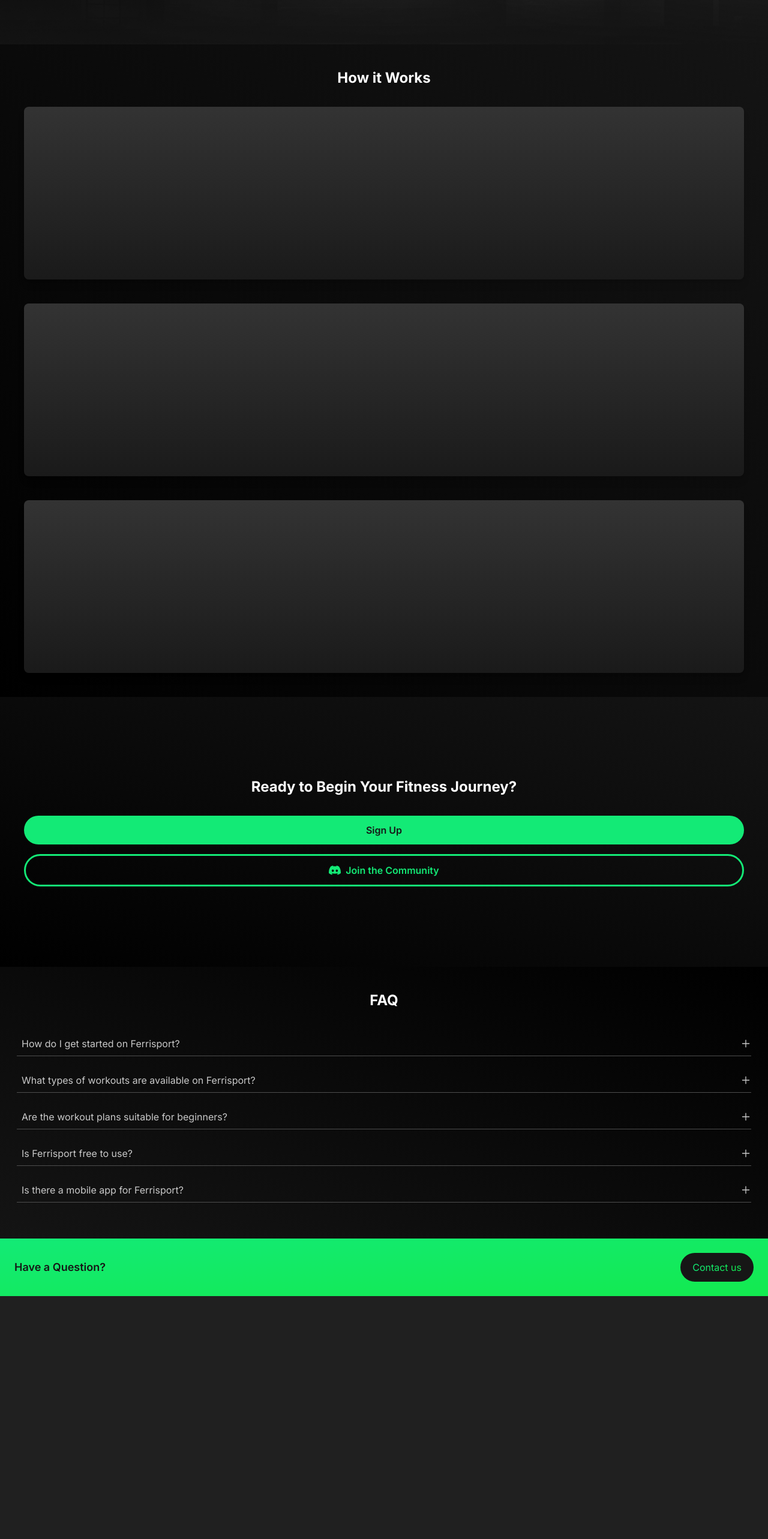
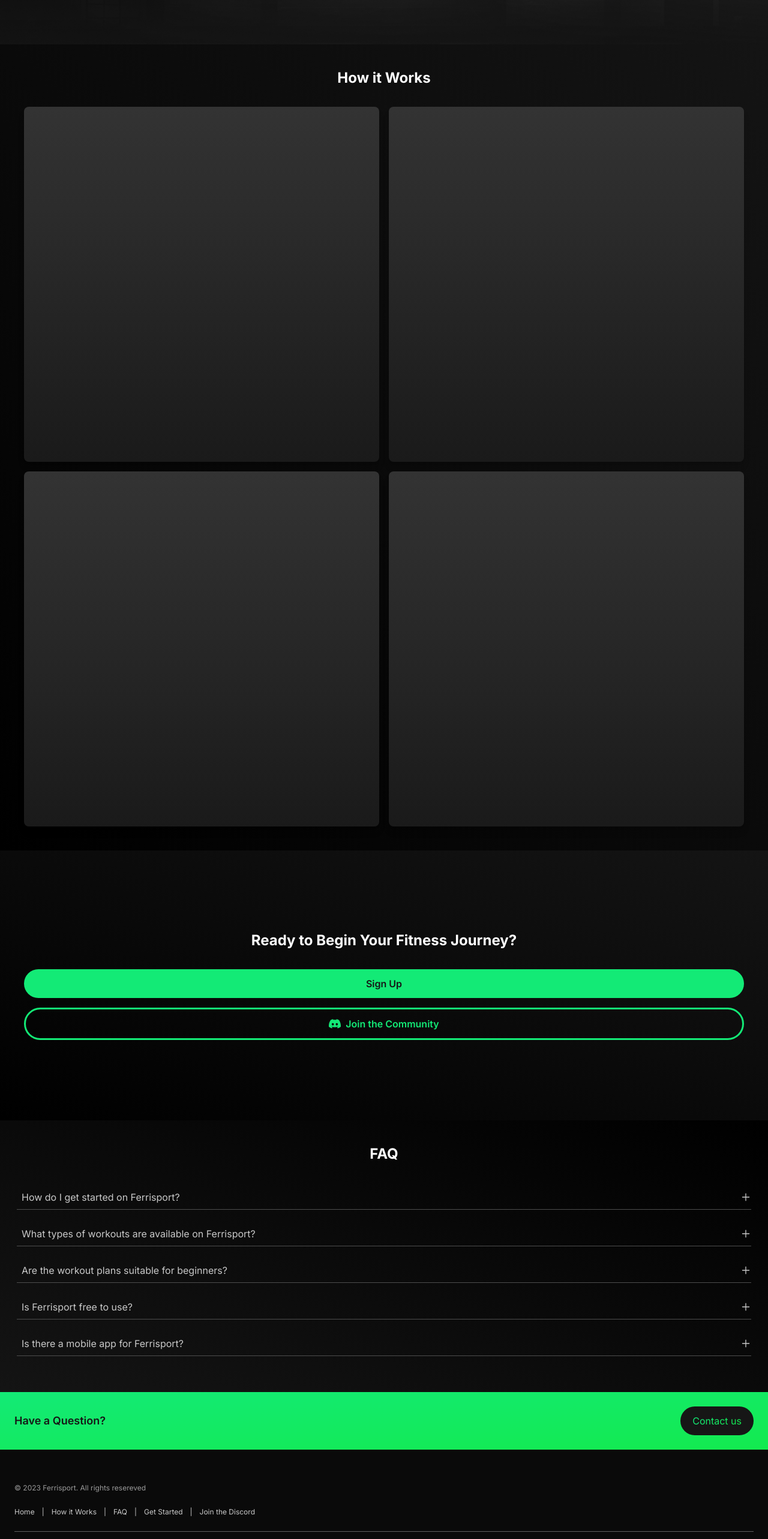
Before and after one commit to webiloy/SportyRoll, a React (Vite) app in the folder frondend/: page / in a window 1280 px wide. Shown: the part 2086-4652 px from the top of the page at 60% size. Before the commit the page ends 4247 px from the top, so only its background shows below. Built offline with nearby package versions, Linux system fonts and the light colour scheme.

Commit message:
Finished footer, changed how it works section

```diff
--- a/frondend/src/pages/home/components/Footer.jsx
+++ b/frondend/src/pages/home/components/Footer.jsx
@@ -11,6 +11,39 @@ export function Footer() {
         </button>
       </div>
       {/* Footer */}
+
+      <div className="p-6 bg-[#0A0A0A] text-secondary-text text-xs">
+        <h4 className="text-[#9A9A9A] mt-8">
+          © 2023 Ferrisport. All rights resereved
+        </h4>
+        <ul className="flex gap-3 flex-wrap child:flex child:gap-3 my-6 border-b pb-6 border-[#5e5e5e]">
+          <li>
+            Home <span>|</span>
+          </li>
+          <li>
+            How it Works <span>|</span>
+          </li>
+          <li>
+            FAQ <span>|</span>
+          </li>
+          <li>
+            Get Started <span>|</span>
+          </li>
+          <li>Join the Discord</li>
+        </ul>
+        <ul className="flex gap-3 flex-wrap child:flex child:gap-3 my-6">
+          <li>
+            Terms of Use <span>|</span>
+          </li>
+          <li>
+            Privacy Policy <span>|</span>
+          </li>
+          <li>
+            About Us <span>|</span>
+          </li>
+          <li>Contact Us</li>
+        </ul>
+      </div>
     </>
   );
 }
--- a/frondend/src/pages/home/components/Hiw.jsx
+++ b/frondend/src/pages/home/components/Hiw.jsx
@@ -1,10 +1,16 @@
 export function Hiw() {
   return (
-    <div className="flex flex-col bg-gradient-to-tr from-black to-[#141414] min-h-[450px] p-10">
+    <div className="flex flex-col bg-gradient-to-tr from-black to-[#141414] min-h-[450px] p-10 justify-center">
       <h1 className="text-2xl font-bold text-white text-center mb-8">
         How it Works
       </h1>
-      <ul className="flex flex-col gap-10 child:w-full child:h-72 child:rounded-lg child:shadow-lg child:bg-gradient-to-b from-[#333333] to-[#1A1A1A]">
+      {/* <ul className="flex flex-col gap-10 child:w-full child:h-72 child:rounded-lg child:shadow-lg child:bg-gradient-to-b from-[#333333] to-[#1A1A1A]">
+        <li></li>
+        <li></li>
+        <li></li>
+      </ul> */}
+      <ul className="grid grid-cols-2  gap-4 child:w-full child:aspect-square child:rounded-lg child:shadow-lg child:bg-gradient-to-b from-[#333333] to-[#1A1A1A]">
+        <li></li>
         <li></li>
         <li></li>
         <li></li>
```
